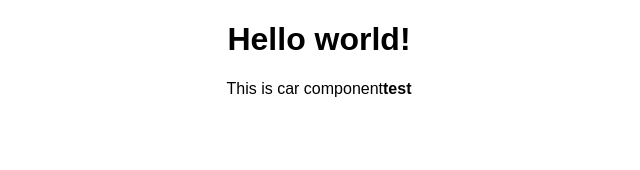
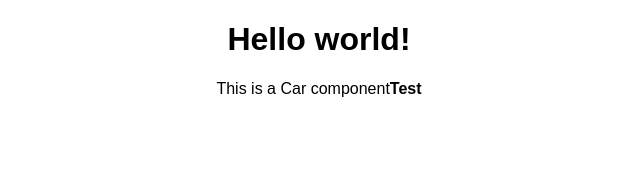
Before and after one commit to introkun/react-js-course, a React (Create React App) app: page / in a window 1280 px wide. Shown: the top 170 px of the page, without its empty margins (321-961 px from the left). Built offline with nearby package versions, Linux system fonts and the light colour scheme.

Commit message:
lesson 9 done

```diff
--- a/src/Car/Car.js
+++ b/src/Car/Car.js
@@ -1,27 +1,18 @@
-import React from 'react'
+import React from 'react';
 
-// function car() {
+// function Car() {
 //   return (
-//     <div>This is car component</div>
+//     <div>This is a Car component</div>
 //   )
 // }
-
-// const car = () => {
-//   return (
-//     <div>This is car component</div>
-//   )
-// }
-
 // const car = () => (
-//   <div>
-//     This is car component
-//     <strong>test</strong>
+//   <div>This is a Car component
+//     <strong>Test</strong>
 //   </div>
 // )
 
 export default () => (
-  <div>
-    This is car component
-    <strong>test</strong>
+  <div>This is a Car component
+    <strong>Test</strong>
   </div>
 )
```
Also changed, not shown: 1 other file (tests, documents, lock files or other folders).
